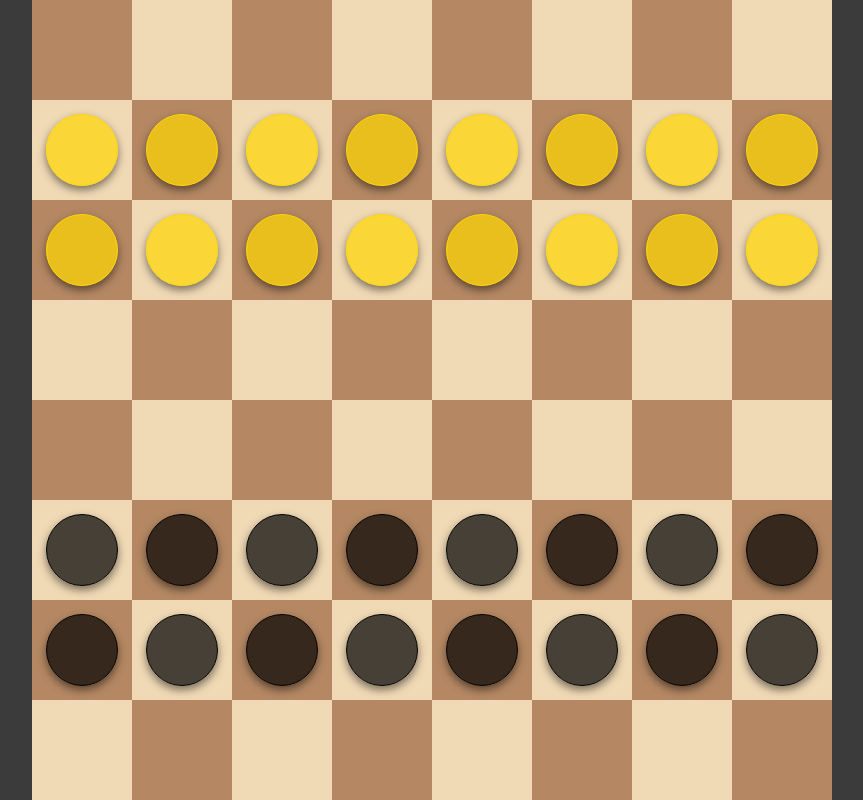
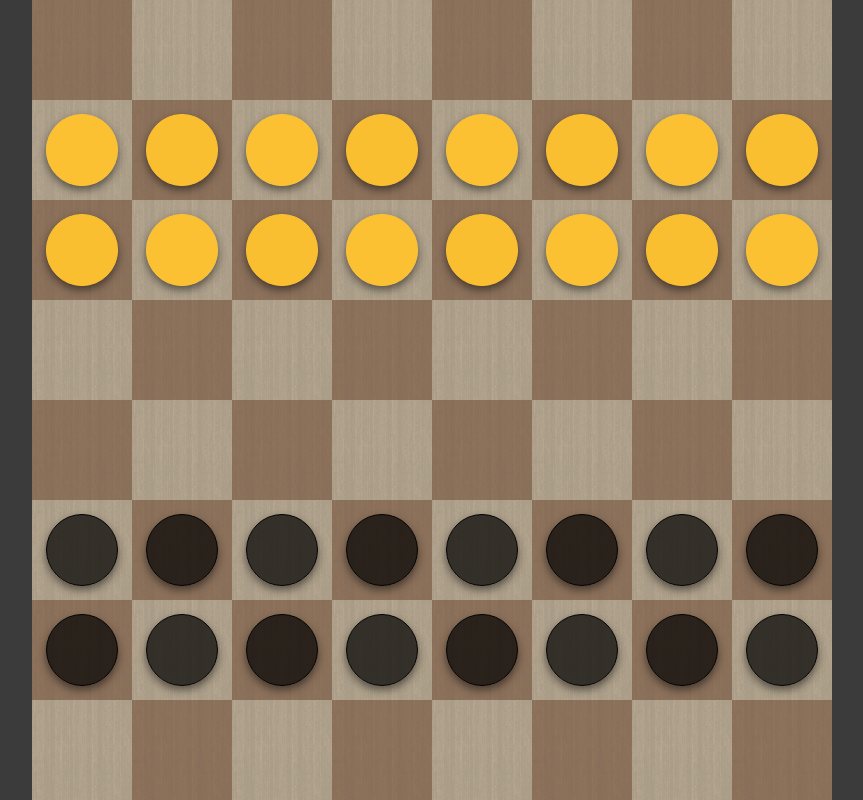
Before and after one commit to https-sam/dama-ai, an Angular app: page / in a window 1280 px wide. Shown: the whole page, without its empty margins (208-1071 px from the left). Built offline with nearby package versions, Linux system fonts and the light colour scheme.

Commit message:
styled board

```diff
--- a/src/app/modules/game/components/game.component.scss
+++ b/src/app/modules/game/components/game.component.scss
@@ -16,6 +16,9 @@
   display: flex;
   justify-content: center;
   align-items: center;
+  background-image: url('/assets/images/wood.png'); /* Adds the wood texture as the background */
+  background-size: cover; /* Ensures the image covers the entire element */
+  background-repeat: no-repeat; /* Prevents the image from repeating */
 }
 
 app-piece:nth-child(odd) {
--- a/src/app/modules/piece/components/piece.component.scss
+++ b/src/app/modules/piece/components/piece.component.scss
@@ -10,8 +10,8 @@
   transition: all 0.3s ease;
 
   &.yellow-piece {
-    background-color: rgba(255, 215, 0, 0.7);
-    border: 1px solid rgba(255, 215, 0, 1);
+    background-color: rgba(255, 195, 46, 0.95);
+    border: 1px solid rgba(255, 195, 46);
   }
 
   &.black-piece {
```
Also changed, not shown: src/assets/images/wood.png (added).
